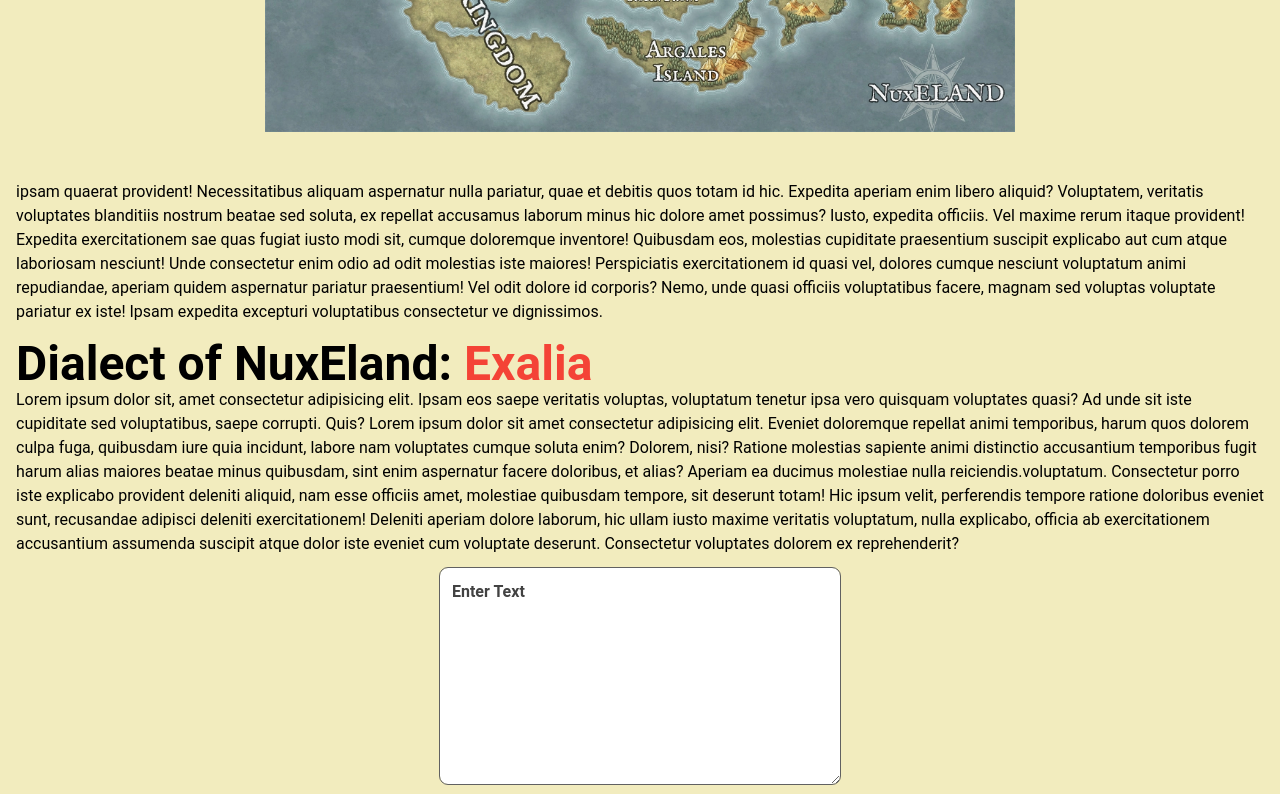
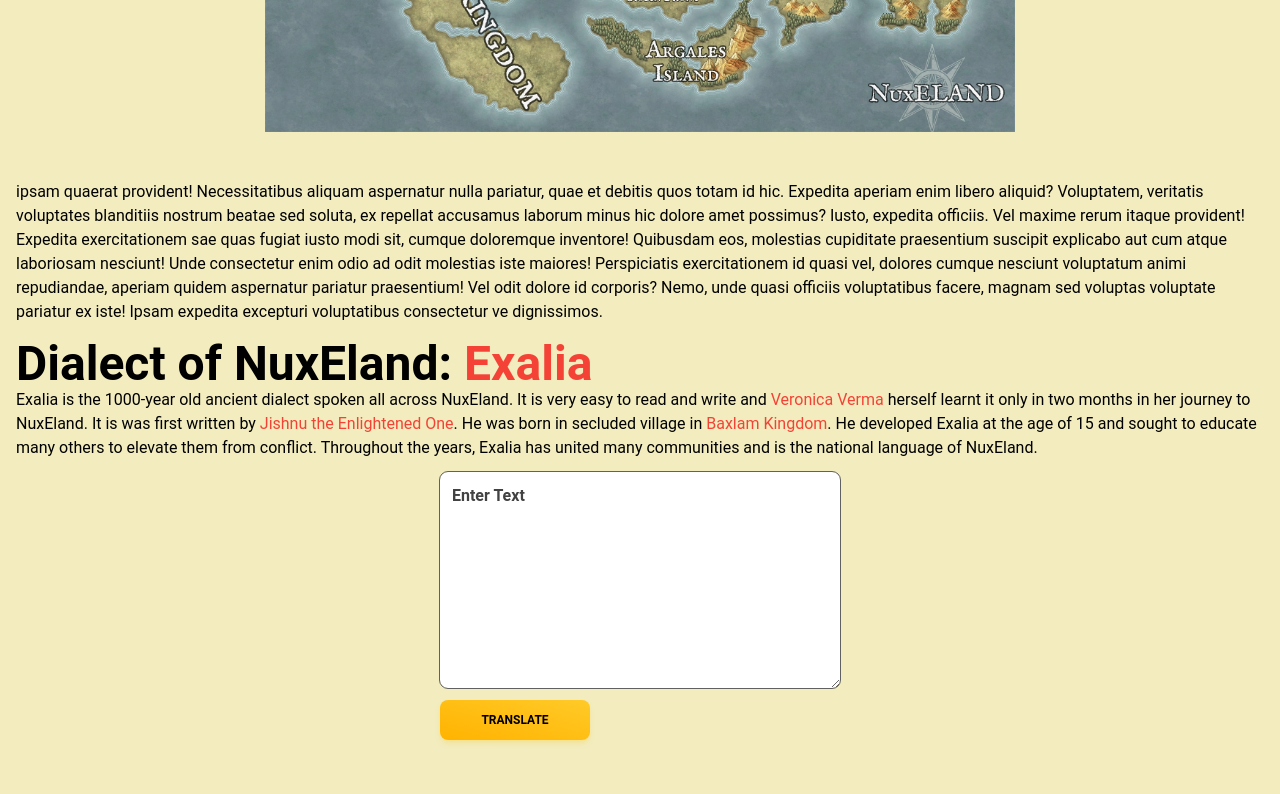
Before and after one commit to jishnupsamal/NuxQuest, a React (Vite) app in the folder Frontend/: page /home in a window 1280 px wide. Shown: the part 1088-1882 px from the top of the page. Built offline with nearby package versions, Linux system fonts and the light colour scheme; no server answers; the HTML template or start-up script is replaced by a standard one.

Commit message:
Added Exalia description

```diff
--- a/Frontend/src/Pages/HomePage.jsx
+++ b/Frontend/src/Pages/HomePage.jsx
@@ -24,7 +24,7 @@ SetFont('font-Esoteric')
     {/* <Card/> */}
     <div className='p-4 my-5'>
     <h1 className='text-2xl [@media(min-width:460px)]:text-5xl font-bold leading-[60px]'>What is NuxEland?</h1>
-<p className='text-sm [@media(min-width:460px)]:text-base'>Lorem ipsum dolor sit amet consectetur adipisicing elit. Quo perspiciatis ea laudantium a veniam esse nemo expedita similique nobis ut aspernatur earum, reiciendis eligendi reprehenderit distinctio iste numquam, itaque obcaecati.
+<p className='text-sm [@media(min-width:460px)]:text-base'> Lorem ipsum dolor sit amet consectetur adipisicing elit. Quo perspiciatis ea laudantium a veniam esse nemo expedita similique nobis ut aspernatur earum, reiciendis eligendi reprehenderit distinctio iste numquam, itaque obcaecati.
 Dolore ipsam dicta consequatur repellat velit itaque, excepturi magnam harum iusto et consequuntur tenetur ratione rem ea. Repellat fugiat non, perspiciatis rerum deserunt sint omnis animi quos saepe quis blanditiis.
 Iure corporis inventore  voluptate recusandae expedita ea nulla corrupti neque in earum esse, inventore, necessitatibus numquam natus! Eveniet quo eius accusantium quam veniam ducimus necessitatibus similique aliquam beatae.
 Voluptatum neque vero nulla minima ad magnam illum sapiente quos amet. Autem nesciunt dolore quo voluptatibus aspernatur laudantium repudiandae eos, delectus ut corporis laboriosam, libero nisi assumenda dolorum, dolorem aliquid.
@@ -38,11 +38,7 @@ Unde consectetur enim odio ad odit molestias iste maiores! Perspiciatis exercita
 Nemo, unde quasi officiis voluptatibus facere, magnam sed voluptas voluptate pariatur ex iste! Ipsam expedita excepturi voluptatibus consectetur ve dignissimos.</p>
     <div>
       <h1 className='text-2xl [@media(min-width:460px)]:text-5xl mt-4 font-bold leading-[60px]'>Dialect of NuxEland: <span className='text-red-500'>Exalia</span></h1>
-      <p>Lorem ipsum dolor sit, amet consectetur adipisicing elit. Ipsam eos saepe veritatis voluptas, voluptatum tenetur ipsa vero quisquam voluptates quasi? Ad unde sit iste cupiditate sed voluptatibus, saepe corrupti. Quis? Lorem ipsum dolor sit amet consectetur adipisicing elit. Eveniet doloremque repellat animi temporibus, harum quos dolorem culpa fuga, quibusdam iure quia incidunt, labore nam voluptates cumque soluta enim? Dolorem, nisi?
-      Ratione molestias sapiente animi distinctio accusantium temporibus fugit harum alias maiores beatae minus quibusdam, sint enim aspernatur facere doloribus, et alias?
-      Aperiam ea ducimus molestiae nulla reiciendis.voluptatum.
-      Consectetur porro iste explicabo provident deleniti aliquid, nam esse officiis amet, molestiae quibusdam tempore, sit deserunt totam! Hic ipsum velit, perferendis tempore ratione doloribus eveniet sunt, recusandae adipisci deleniti exercitationem!
-      Deleniti aperiam dolore laborum, hic ullam iusto maxime veritatis voluptatum, nulla explicabo, officia ab exercitationem accusantium assumenda suscipit atque dolor iste eveniet cum voluptate deserunt. Consectetur voluptates dolorem ex reprehenderit?</p>
+      <p>Exalia is the 1000-year old ancient dialect spoken all across NuxEland. It is very easy to read and write and <span className='text-red-500'>Veronica Verma</span> herself learnt it only in two months in her journey to NuxEland. It is was first written by <span className='text-red-500'>Jishnu the Enlightened One</span>. He was born in secluded village in <span className='text-red-500'>Baxlam Kingdom</span>. He developed Exalia at the age of 15 and sought to educate many others to elevate them from conflict. Throughout the years, Exalia has united many communities and is the national language of NuxEland.</p>
       <div className='w-[250px] [@media(min-width:460px)]:w-[400px] mt-3 mx-auto flex flex-col gap-y-3'>
 
       <textarea placeholder='Enter Text' className={`${font} placeholder:text-gray-800 font-bold text-black text-md outline-gray-700 outline p-3   outline-1 rounded-lg block w-full`}  color='deep-orange' rows={8}/>
```
